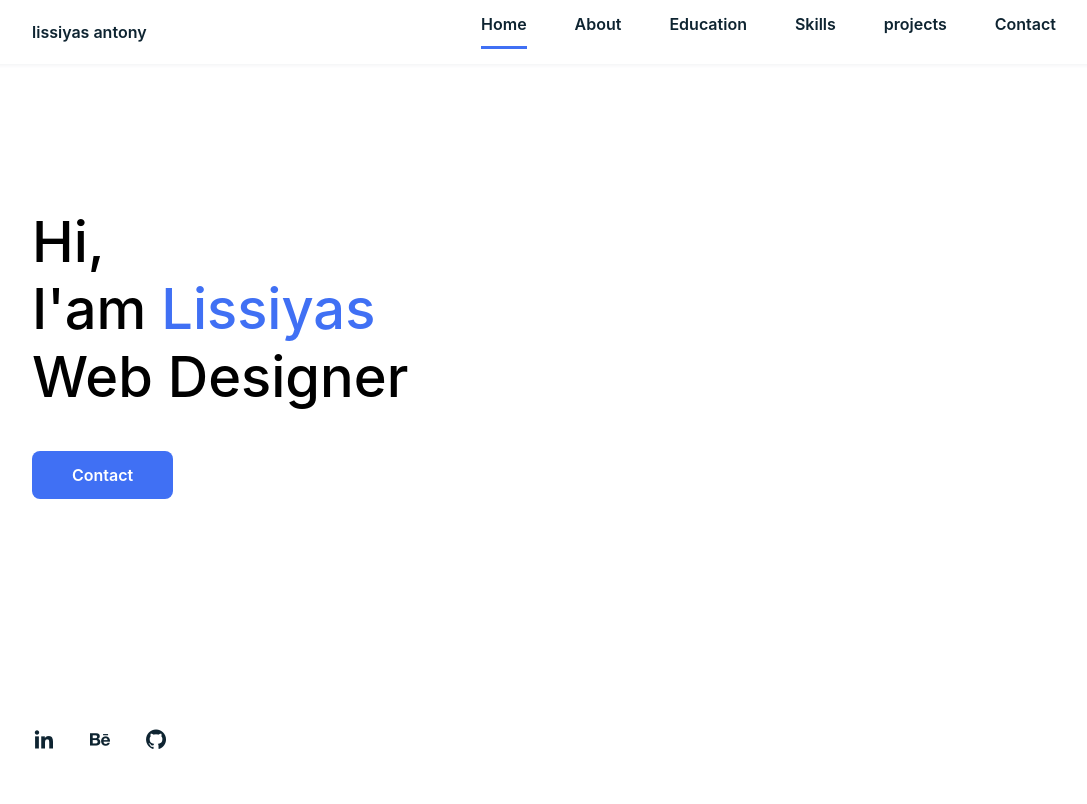
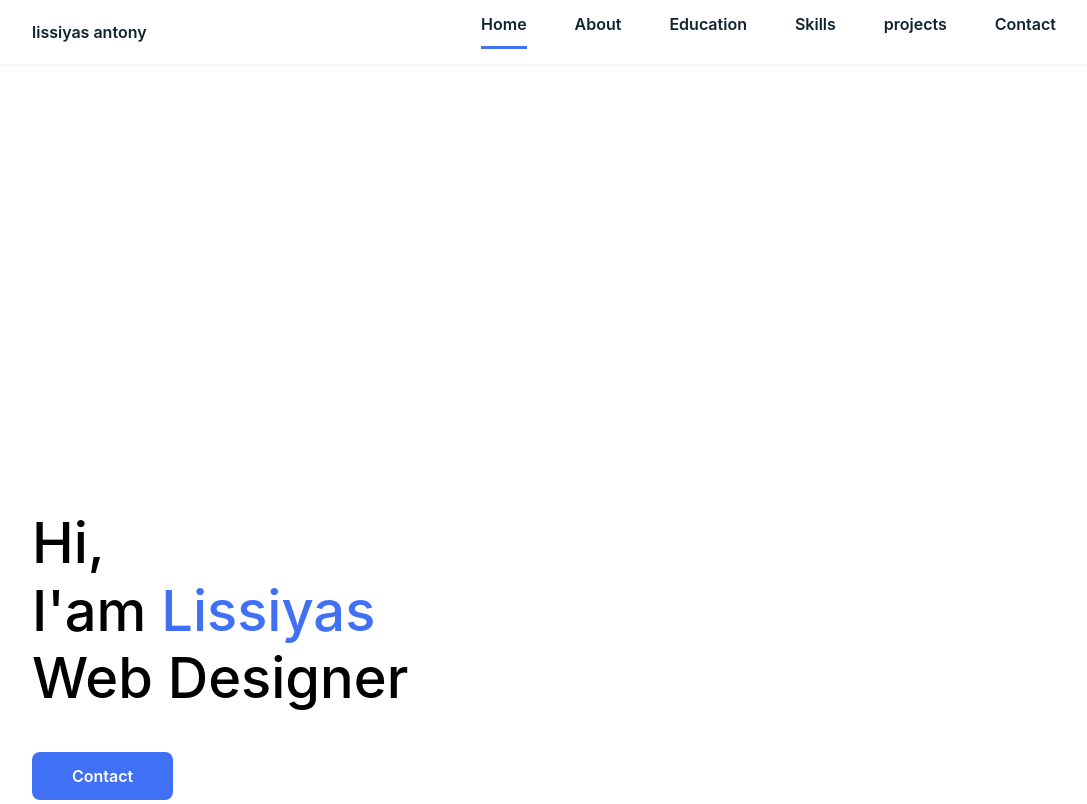
Before and after one commit to lissiyas/cv, a plain HTML site: page index.html in a window 1280 px wide. Shown: the top 804 px of the page, without its empty margins (96-1183 px from the left). Drawn offline with nearby package versions, Linux system fonts and the light colour scheme.

Commit message:
add existing files

```diff
--- a/assets/css/styles.css
+++ b/assets/css/styles.css
@@ -128,7 +128,11 @@ img{
   align-items: center;
   font-weight: var(--font-semi);
 }
+
+
 @media screen and (max-width: 768px){
+
+
   .nav__menu{
     position: fixed;
     top: var(--header-height);
--- a/index.html
+++ b/index.html
@@ -49,11 +49,7 @@
                     <a href="#" class="button">Contact</a>
                 </div>
 
-                <div class="home__social">
-                    <a href="" class="home__social-icon"><i class='bx bxl-linkedin'></i></a>
-                    <a href="" class="home__social-icon"><i class='bx bxl-behance' ></i></a>
-                    <a href="" class="home__social-icon"><i class='bx bxl-github' ></i></a>
-                </div>
+
 
 
             </section>
```
